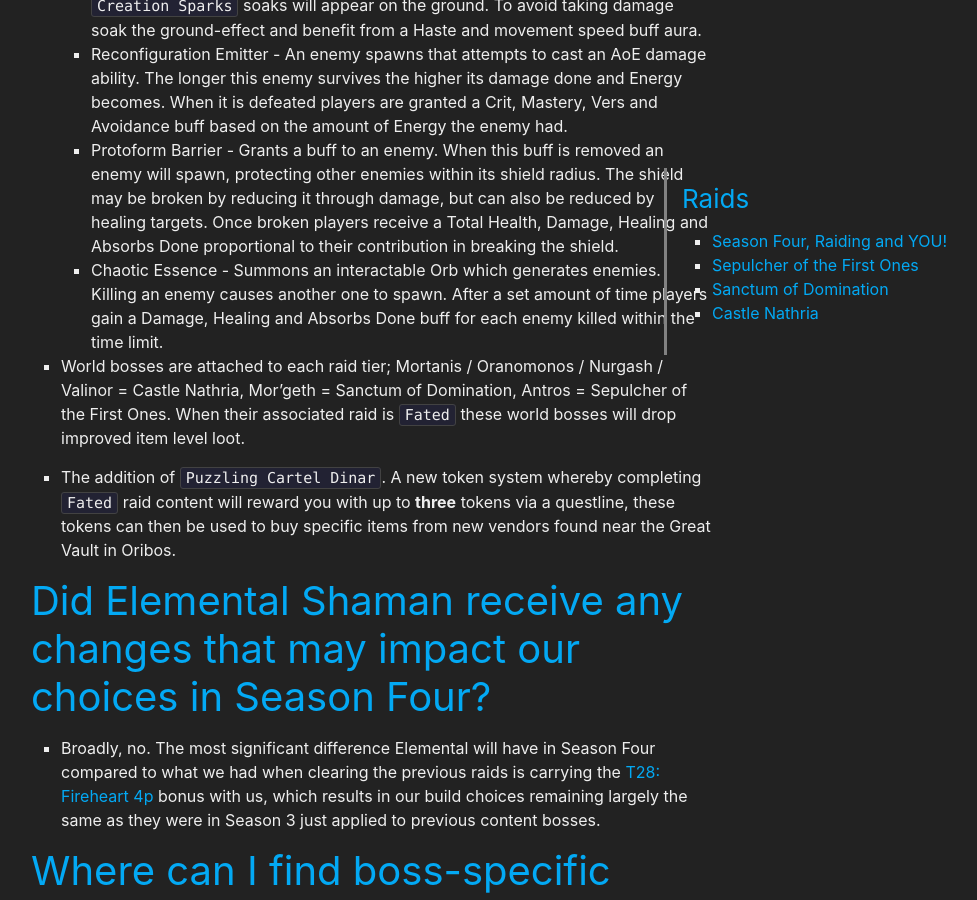
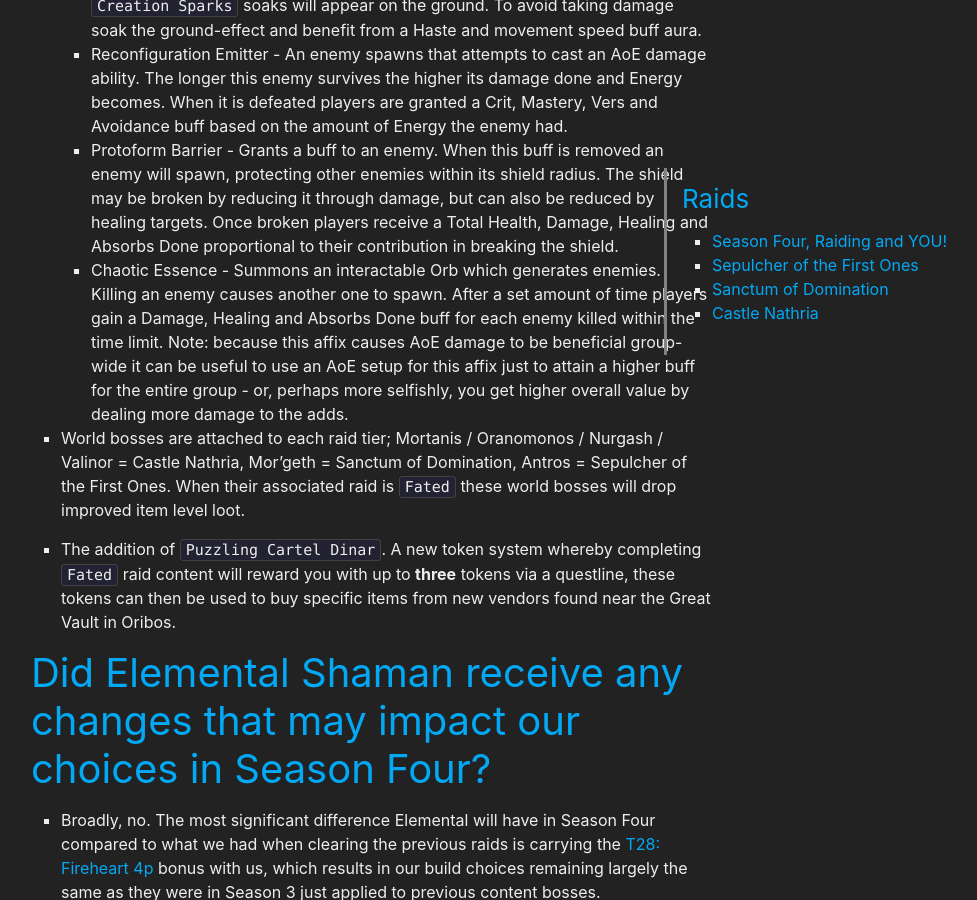
Before and after one commit to stormearthandlava/stormearthandlava.github.io, a Jekyll site: the page built from guide/raids/season_4.md, in a window 1280 px wide and 900 px high, scrolled down 850 px. Shown: the whole window, without its empty margins (269-1246 px from the left). Built offline with Jekyll 4.4.1, drawn with Linux system fonts in a browser that asks for light colours; our own code applies the rules of GitHub Pages for plain Markdown files; a script that is not in the unit is left out.

Commit message:
Update season_4.md

```diff
--- a/guide/raids/season_4.md
+++ b/guide/raids/season_4.md
@@ -17,7 +17,7 @@
     - Creation Spark - Targeted players are given a dispellable debuff. Once removed `Creation Sparks` soaks will appear on the ground. To avoid taking damage soak the ground-effect and benefit from a Haste and movement speed buff aura.
     - Reconfiguration Emitter - An enemy spawns that attempts to cast an AoE damage ability. The longer this enemy survives the higher its damage done and Energy becomes. When it is defeated players are granted a Crit, Mastery, Vers and Avoidance buff based on the amount of Energy the enemy had.
     - Protoform Barrier - Grants a buff to an enemy. When this buff is removed an enemy will spawn, protecting other enemies within its shield radius. The shield may be broken by reducing it through damage, but can also be reduced by healing targets. Once broken players receive a Total Health, Damage, Healing and Absorbs Done proportional to their contribution in breaking the shield.
-    - Chaotic Essence - Summons an interactable Orb which generates enemies. Killing an enemy causes another one to spawn. After a set amount of time players gain a Damage, Healing and Absorbs Done buff for each enemy killed within the time limit.
+    - Chaotic Essence - Summons an interactable Orb which generates enemies. Killing an enemy causes another one to spawn. After a set amount of time players gain a Damage, Healing and Absorbs Done buff for each enemy killed within the time limit. Note: because this affix causes AoE damage to be beneficial group-wide it can be useful to use an AoE setup for this affix just to attain a higher buff for the entire group - or, perhaps more selfishly, you get higher overall value by dealing more damage to the adds.
 
 - World bosses are attached to each raid tier; Mortanis / Oranomonos / Nurgash / Valinor = Castle Nathria, Mor'geth = Sanctum of Domination, Antros = Sepulcher of the First Ones. When their associated raid is `Fated` these world bosses will drop improved item level loot.
 
```
